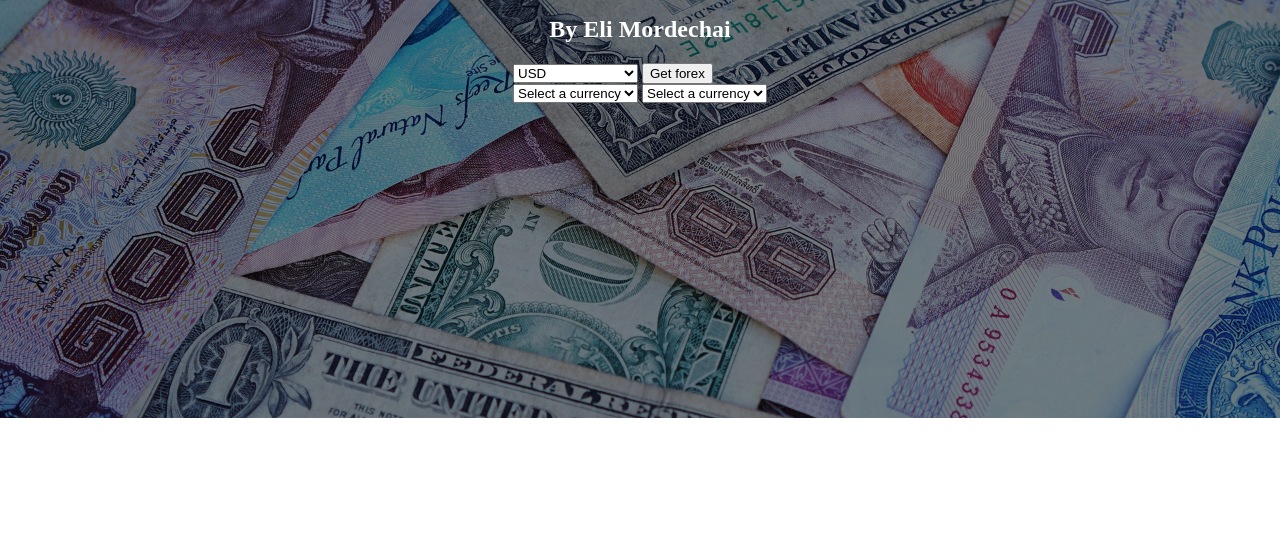
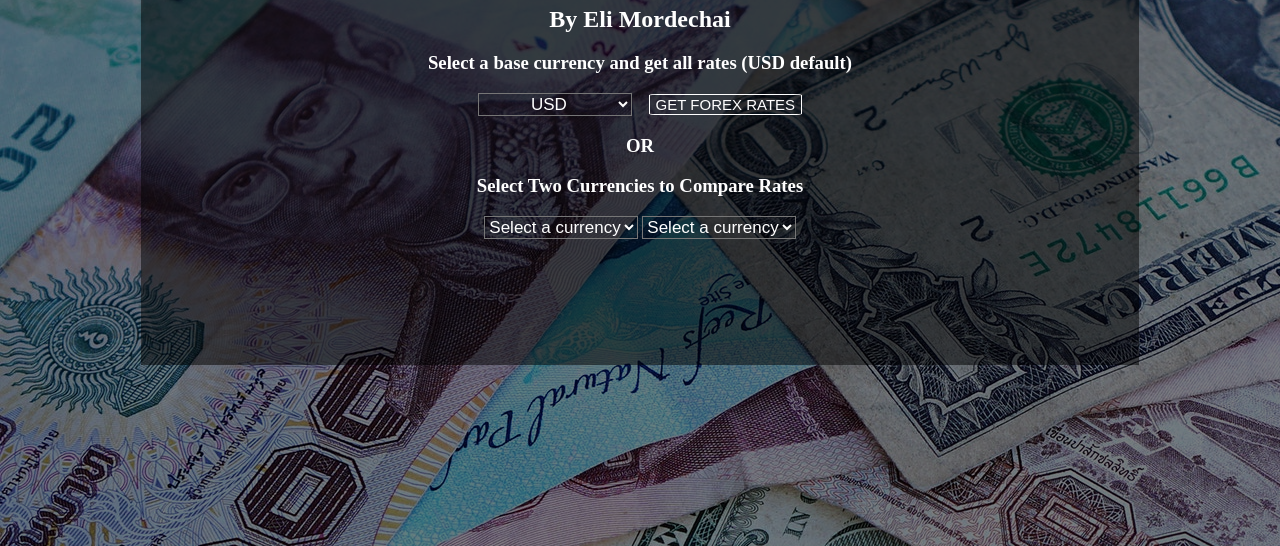
Before and after one commit to Elimor5/DoMod-Demo---Currency-Converter, a plain HTML site: page index.html in a window 1280 px wide. Shown: the part 382-928 px from the top of the page. Before the commit the page ends 800 px from the top, so only its background shows below. Drawn offline with Linux system fonts and the light colour scheme.

Commit message:
completed bug that cut off top of page

```diff
--- a/app/forex.js
+++ b/app/forex.js
@@ -1,5 +1,7 @@
 let counted = 0;
-// debugger
+//
+
+//Add a Dates accurate as of...
   $l(".all").on("click",() => {
     $l("#chart").empty();
     const denomination = $l(".curr-denom").htmlElements[0].value;
@@ -11,6 +13,8 @@ let counted = 0;
         const obj = JSON.parse(response);
         // const currencies = Object.keys(obj.rates);
         // console.log(currencies);
+        //
+        $l("#chart-title").html(`1 ${denomination} =`);
         currencies.forEach((currency) => {
           if (currency === denomination) {
             $l("#chart").append(`<li>${currency}: 1.00</li>`);
@@ -19,6 +23,8 @@ let counted = 0;
           }
           // $l("#chart").append(`<li>"${currency}",</li>`);
         });
+        ;
+        $l("#footer").html(`All prices are accurate as of ${obj.date}. Prices are updated daily at 11:00 AM EST. Data provided using fixer.io currency conversion API`);
       });
   });
 
@@ -40,7 +46,7 @@ let counted = 0;
     const comparedCurrency = $l(".sec-curr").htmlElements[0].value;
 
     if ((mainCurrency === comparedCurrency) && mainCurrency !== "Select a currency"){
-        $l("#comparison").append(`<li>1 ${mainCurrency} = 1 ${mainCurrency}</li>`);
+        $l("#comparison").append(`<li class="compare-result">1 ${mainCurrency} = 1 ${mainCurrency}</li>`);
     } else if (mainCurrency !== "Select a currency" && comparedCurrency !== "Select a currency") {
       compareCurrencies(mainCurrency, comparedCurrency);
     }
@@ -54,8 +60,8 @@ let counted = 0;
       .then((response) => {
         obj = JSON.parse(response);
         const comparedRate = obj.rates[comparedCurrency];
-        $l("#comparison").append(`<li>1 ${mainCurrency} = ${comparedRate} ${comparedCurrency}</li>`);
-        $l("#comparison").append(`<button class="swap">swap</button>`);
+        $l("#comparison").append(`<li class="compare-result">1 ${mainCurrency} = ${comparedRate} ${comparedCurrency}</li>`);
+        $l("#comparison").append(`<button class="swap"><i class="fa fa-exchange" aria-hidden="true"></i></button>`);
       }).then(() => {
         $l(".swap").on("click",() => {
           $l(comparison).empty();
--- a/app/style.css
+++ b/app/style.css
@@ -1,24 +1,71 @@
 
 html, body {
-               width: 100%;
-               height: 100%;
-               margin: 0;
-               padding: 0;
+  width: 100%;
+  height: 100%;
+  margin: 0;
+  padding: 0;
            }
 body {
   height: 100%;
   display: flex;
   justify-content: center;
+  align-items: center;
+  background: linear-gradient( rgba(0, 0, 0, 0.5), rgba(0, 0, 0, 0.5) ), url('../img/currency-background.jpeg');
+  margin-top: 10%;
+  }
+
+.inner-container, .heading, h3 {
+  color: white;
+  text-align: center;
+}
+
+.outer-container {
+  color: white;
+  display: flex;
+  justify-content: center;
   flex-direction: column;
   align-items: center;
-  background: linear-gradient( rgba(0, 0, 0, 0.5), rgba(0, 0, 0, 0.5) ), url('../img/currency-background.jpeg');
-    -webkit-background-size: cover;
-  }
-
-.container, .heading {
-color: white;
+  background-color: rgba(0, 0, 0, 0.5);
+  width: 78%;
+  overflow: auto;
 }
 
 li {
   list-style: none;
+  font-size: 18px;
+  border: white solid 1px;
 }
+
+#chart {
+  columns: 3;
+}
+
+#comparison {
+  display: flex;
+  justify-content: center;
+}
+
+
+.compare-result {
+  border: none;
+}
+
+select {
+  background: transparent;
+  color: white;
+  font-size: 17px;
+  text-align: center;
+}
+
+button {
+  margin-left: 3%;
+  background: transparent;
+  border: 1px white solid;
+  color: white;
+  font-size: 15px;
+  border-radius: 6%;
+}
+
+h2 {
+  margin: 0;
+}
--- a/index.html
+++ b/index.html
@@ -4,25 +4,35 @@
     <meta charset="utf-8">
     <title></title>
     <link rel="stylesheet" href="./app/style.css">
+    <link rel="stylesheet" href="https://cdnjs.cloudflare.com/ajax/libs/font-awesome/4.7.0/css/font-awesome.min.css">
     <script src="./lib/domod.js"></script>
   </head>
   <body>
+    <div class="outer-container">
       <h1 class="heading">Currency Converter Using DoMod DOM Manipulation Library</h1>
       <h2 class="heading">By Eli Mordechai</h2>
-    <div class="container">
-      <div>
+      <div class="inner-container">
+        <div class="all-rates">
+          <h3>Select a base currency and get all rates (USD default)</h3>
           <select class="curr-denom" name=""></select>
-        <button type="button" class="all">Get forex</button>
+          <button type="button" class="all">GET FOREX RATES</button>
+        </div>
+        <h3>OR</h3>
+        <div class="comparison">
+          <h3>Select Two Currencies to Compare Rates</h3>
           <form class="" action="index.html" method="post">
             <select class="pri-curr" name=""></select>
             <select class="sec-curr" name=""></select>
           </form>
+        </div>
         <ul id="comparison"></ul>
+        <br>
+        <h2 id="chart-title"></h2>
         <ul id="chart"></ul>
       </div>
+      <h5 id="footer"></h5>
     </div>
     <!-- <link rel="stylesheet" href="/css/master.css"> -->
-
   </body>
   <script type="text/javascript" src="./app/forex.js" charset="utf-8"></script>
 </html>
```
Also changed, not shown: 1 other file. Lines whose indentation alone changed are shown as unchanged.
